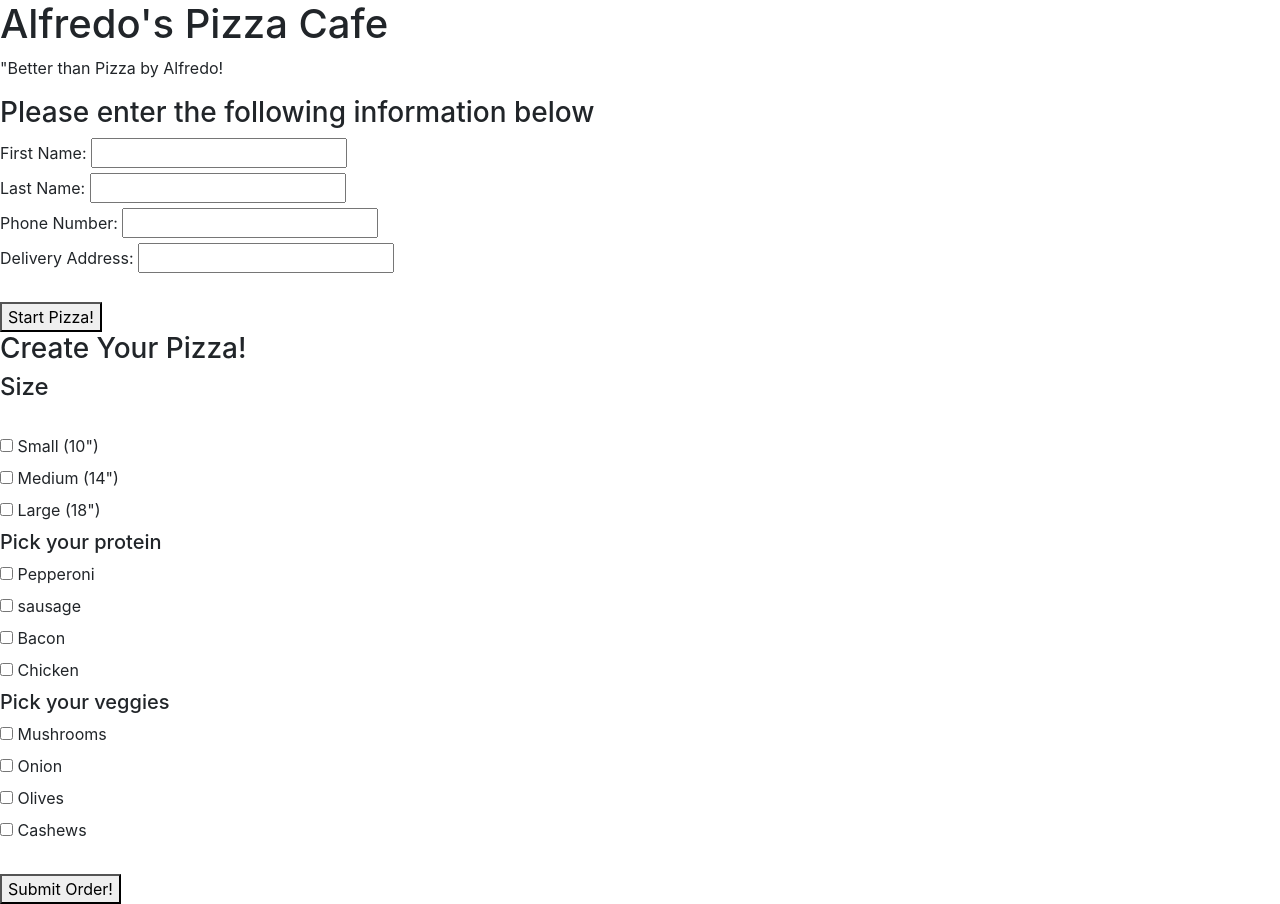
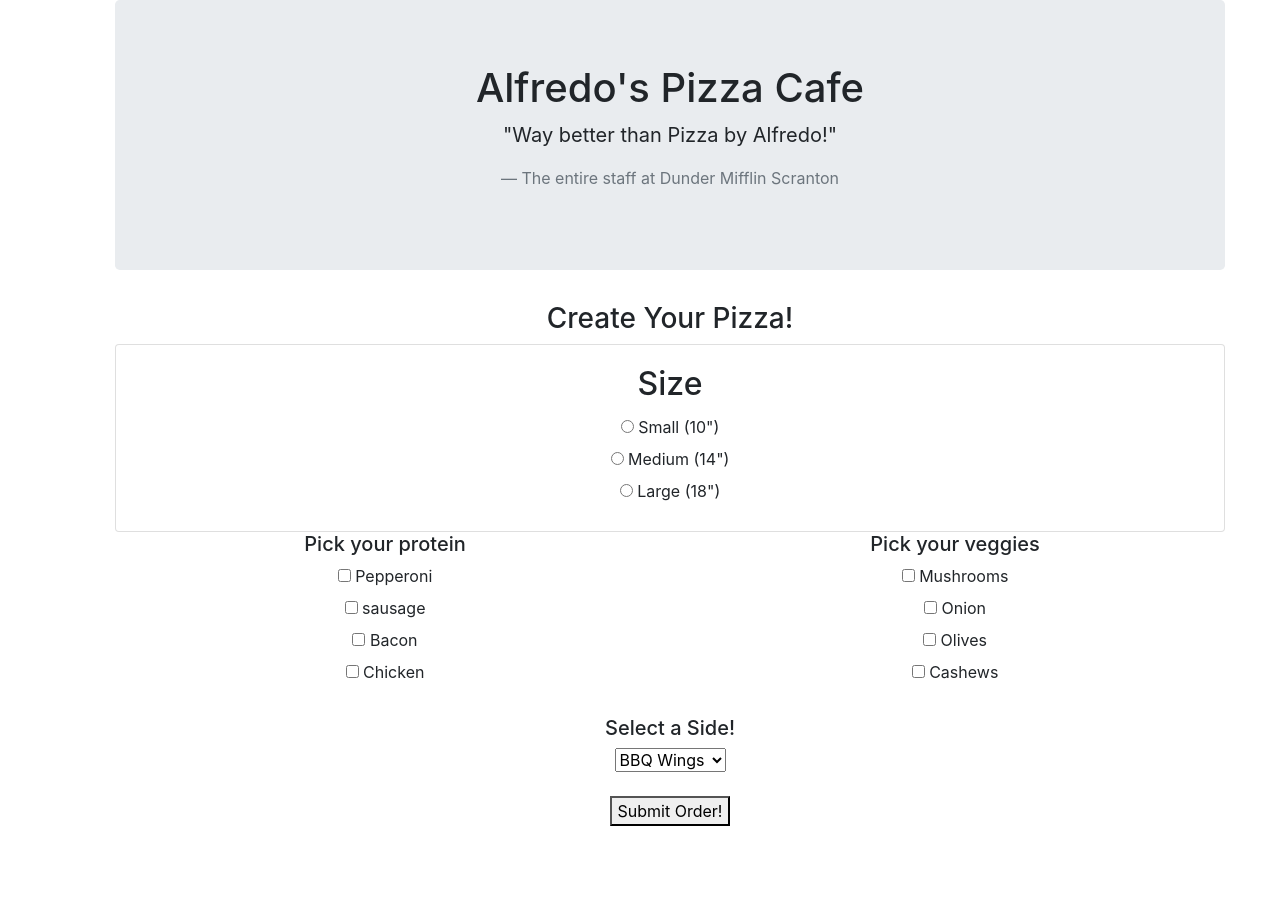
Before and after one commit to JPeters25/pizza-parlor, a plain HTML site: page index.html in a window 1280 px wide. After the commit the page ends 826 px from the top, so only its background shows below. Drawn offline with Linux system fonts and the light colour scheme.

Commit message:
add basic styling to html, removes contact info

```diff
--- a/css/styles.css
+++ b/css/styles.css
@@ -0,0 +1,15 @@
+#contact-confirm {
+  display: none;
+}
+
+.container {
+  margin-left: 100px;
+}
+
+.jumbotron {
+  text-align:center
+}
+
+.pizzamaker{
+  text-align: center;
+}
--- a/index.html
+++ b/index.html
@@ -8,11 +8,82 @@
   <title>Alfredo's Pizza Cafe!</title>
 </head>
 <body>
-  <div class="header">
-    <h1>Alfredo's Pizza Cafe</h1>
-    <p>"Better than Pizza by Alfredo!</p>
+<div class="container">
+  <div class= "row">
+    <div class=" col-12">
+      <div class="jumbotron">
+      <h1>Alfredo's Pizza Cafe</h1>
+      <blockquote class="blockquote">
+      <p>"Way better than Pizza by Alfredo!"</p>
+      <footer class="blockquote-footer">The entire staff at Dunder Mifflin Scranton</footer>
+      </blockquote>
+      </div>
+    </div>
   </div>
-  <div class="UserInfo">
+  <div class="pizzamaker">
+  <h3>Create Your Pizza!</h3>
+    <div class="card">
+        <div class="card-body">
+        <h2 class="card-title">Size</h2>
+        <form id="sizes">
+          <input type="radio" id="small" name="size" value="small">
+          <label for="small"> Small (10")</label><br>
+          <input type="radio" id="medium" name="size" value="medium">
+          <label for="medium"> Medium (14")</label><br>
+          <input type="radio" id="large" name="size" value="large">
+          <label for="large"> Large (18")</label><br>
+        </form>
+      </div>
+    </div>
+    <div class="toppings-menu">
+    <form id="toppings">
+    <div class="row">
+      <div class="col-md-6">
+      <h5>Pick your protein</h5>
+
+          <input type="checkbox" id="pepperoni" name="protein" value="pepperoni">
+          <label for="pepperoni"> Pepperoni</label><br>
+          <input type="checkbox" id="sausage" name="protein" value="sausage">
+          <label for="sausage"> sausage</label><br>
+          <input type="checkbox" id="bacon" name="protein" value="bacon">
+          <label for="bacon"> Bacon</label><br>
+          <input type="checkbox" id="chicken" name="protein" value="chicken">
+          <label for="Chicken"> Chicken</label><br>
+      </div>
+      <div class="col-md-6">
+        <h5>Pick your veggies</h5>
+          <input type="checkbox" id="mushrooms" name="veggies" value="mushrooms">
+          <label for="mushrooms"> Mushrooms</label><br>
+          <input type="checkbox" id="onion" name="veggies" value="onion">
+          <label for="onion"> Onion</label><br>
+          <input type="checkbox" id="olives" name="veggies" value="olives">
+          <label for="olives"> Olives</label><br>
+          <input type="checkbox" id="cashews" name="veggies" value="cashews">
+          <label for="cashews"> Cashews</label><br>
+      </div>
+    </div>
+    </form>
+    </div>
+    <br>
+    <form id="sides">
+      <h5>Select a Side!</h5>
+      <select class="form-control-md" id="side">
+        <option>BBQ Wings</option>
+        <option>Salad</option>
+        <option>Breadsticks</option>
+        <option>No side</option>
+      </select>
+    </form>
+    <br>
+    <button type="submit">Submit Order!</button>
+  </div>
+</div>
+</body>
+</html>
+
+
+
+ <!-- <div class="UserInfo">
     <h3>Please enter the following information below</h3>
     <form id="UserInfo">
       <label for="first-name">First Name:</label>
@@ -26,45 +97,16 @@
       <br>
       <label for="address">Delivery Address:</label>
       <input type="text" id="address">
+      <br>
+      <button type="submit">Submit Delivery Info!</button>
     </form>
     <br>
+    <div id="contact-confirm">
+      <h4>Verify Contact info</h4>
+      <p><span class="first-name"></span></p>
+      <p><span class="last-name"></span></p>
+      <p><span class="phone-number"></span></p>
+      <p><span class="address"></span></p>
+    </div>
   </div>
-  <button type="start">Start Pizza!</button>
-  <div class="pizzamaker">
-    <h3>Create Your Pizza!</h3>
-    <h4>Size</h4>
-    <br>
-    <form id="sizes">
-      <input type="checkbox" id="small" name="size" value="small">
-      <label for="small"> Small (10")</label><br>
-      <input type="checkbox" id="medium" name="size" value="medium">
-      <label for="medium"> Medium (14")</label><br>
-      <input type="checkbox" id="large" name="size" value="large">
-      <label for="large"> Large (18")</label><br>
-    </form>
-    <h5>Pick your protein</h5>
-    <form id="toppings">
-      <input type="checkbox" id="pepperoni" name="protein" value="pepperoni">
-      <label for="pepperoni"> Pepperoni</label><br>
-      <input type="checkbox" id="sausage" name="protein" value="sausage">
-      <label for="sausage"> sausage</label><br>
-      <input type="checkbox" id="bacon" name="protein" value="bacon">
-      <label for="bacon"> Bacon</label><br>
-      <input type="checkbox" id="chicken" name="protein" value="chicken">
-      <label for="Chicken"> Chicken</label><br>
-
-    <h5>Pick your veggies</h5>
-      <input type="checkbox" id="mushrooms" name="veggies" value="mushrooms">
-      <label for="mushrooms"> Mushrooms</label><br>
-      <input type="checkbox" id="onion" name="veggies" value="onion">
-      <label for="onion"> Onion</label><br>
-      <input type="checkbox" id="olives" name="veggies" value="olives">
-      <label for="olives"> Olives</label><br>
-      <input type="checkbox" id="cashews" name="veggies" value="cashews">
-      <label for="cashews"> Cashews</label><br>
-    </form>
-    <br>
-    <button type="submit">Submit Order!</button>
-  </div>
-</body>
-</html>
+  <button type="start">Start Pizza!</button> -->
--- a/js/scripts.js
+++ b/js/scripts.js
@@ -1,20 +1,11 @@
-//Business Logic for Order-----------------------------
+//Business Logic for Contact-----------------------------
 
-function Order() {
+function OrderBook() {
   this.Pizza = {};
-  this.Contact = {};
+  this.contacts = {};
   this.orderId = 0;
 }
 
-Order.prototype.newOrder = function(Pizza) {
-  Pizza.id = this.orderId();
-  this.pizzas[pizza.id] = Pizza;
-}
-
-Order.prototype.orderId = function() {
-    this.orderId += 1;
-    return this.orderId;
-}
 
 function Pizza(topping1, topping2, size) {
   this.topping1 = topping1;
@@ -33,12 +24,78 @@ Pizza.prototype.pizzaChoice = function () {
 
 //Business Logic for Contact---------------------------------
 
-function Contact(firstName, lastName, phoneNumber, address) {
-  this.firstName = firstName;
-  this.lastName = lastName;
-  this.phoneNumber = phoneNumber;
-  this.address = address;
-};
+// function Contact(firstName, lastName, phoneNumber, address) {
+//   this.firstName = firstName;
+//   this.lastName = lastName;
+//   this.phoneNumber = phoneNumber;
+//   this.address = address;
+// };
+
+// OrderBook.prototype.addContact = function(contact) {
+//   contact.id = this.assignId();
+//   this.contacts[contact.id] = contact;
+// };
+
+// OrderBook.prototype.assignId = function() {
+//   this.currentId += 1;
+//   return this.currentId;
+// }
+
+//User Interface Logic---------------------------------------
 
 
-//User Interface Logic---------------------------------------
+
+
+
+
+
+
+
+
+
+
+
+
+
+
+
+
+
+
+
+
+
+
+
+
+
+// let userOrder = new OrderBook();
+
+
+
+// function confirmContact() {
+//   const contact = userOrder.findContact(contactId);
+//   $("#contact-confrim").show();
+//   $(".first-name").html(contact.firstName);
+//   $(".last-name").html(contact.lastName);
+//   $(".phone-number").html(contact.phoneNumber);
+//   $(".address").html(contact.Address);
+// }
+
+// $(document).ready(function() {
+//   $("form#UserInfo").submit(function(event){
+//   event.preventDefault();
+//   let inputtedFirstName = $("input#first-name").val();
+//   let inputtedLastName = $("input#last-name").val();
+//   let inputtedPhoneNumber = $("input#phone-number").val();
+//   let inputtedAddress= $("input#address").val();
+
+//   $("input#first-name").val("");
+//   $("input#last-name").val("");
+//   $("input#phone-number").val("");
+//   $("input#address").val("")
+
+//   let newOrder = new Contact(inputtedFirstName, inputtedLastName, inputtedPhoneNumber, inputtedAddress)
+//   OrderBook.addContact(newContact);
+//   })
+// })
```
